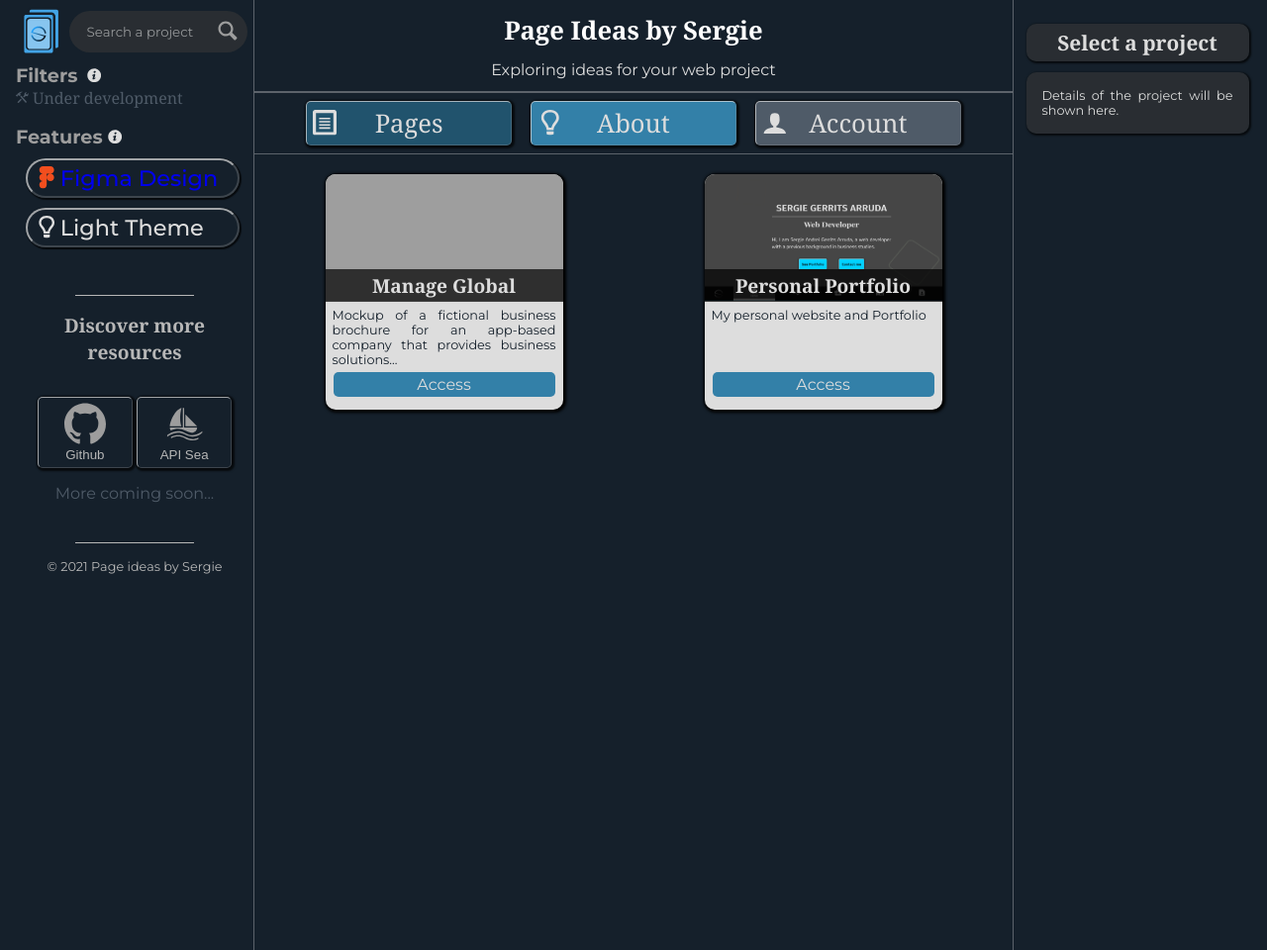
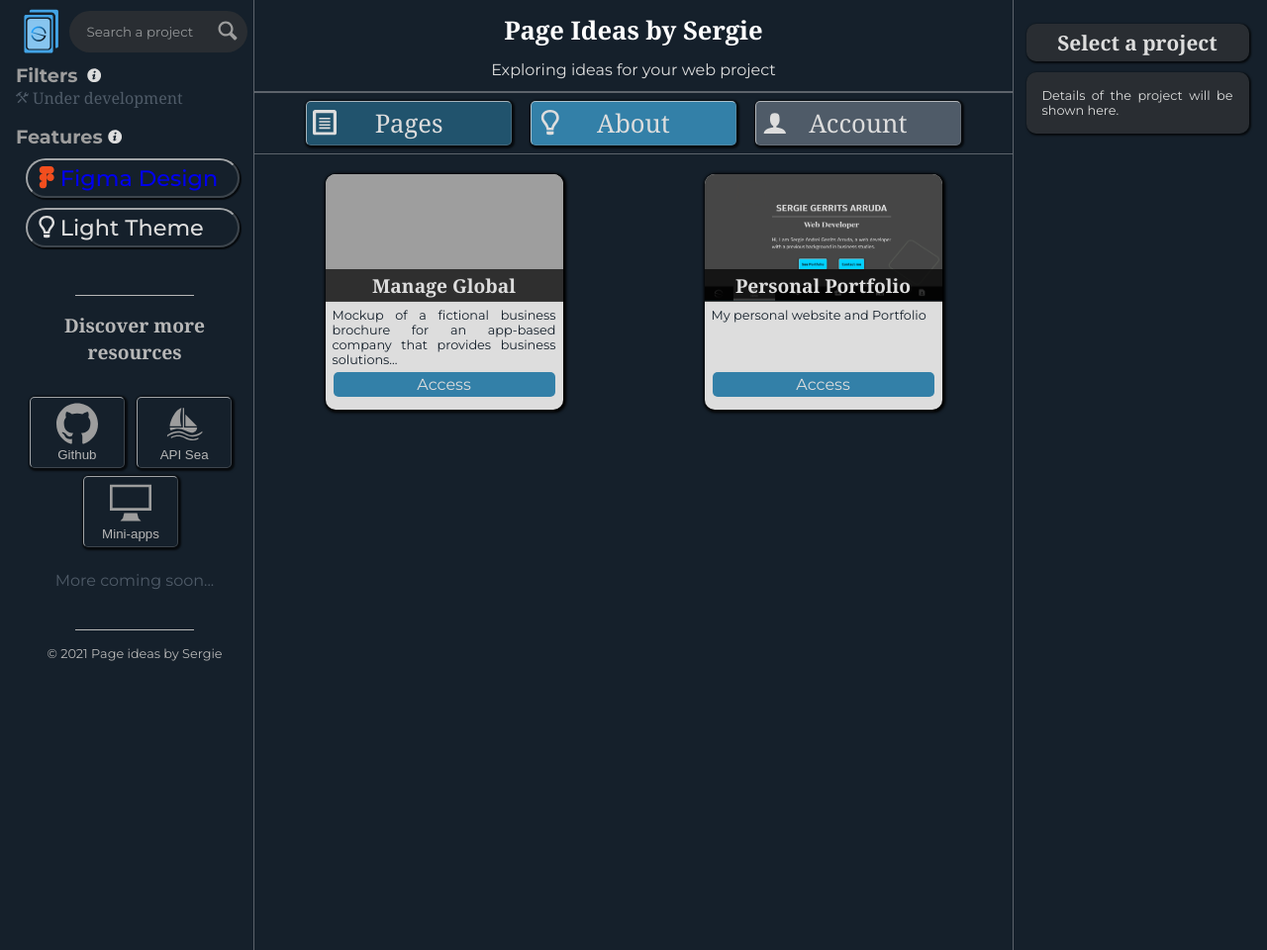
Before and after one commit to TrellixVulnTeam/Page_ideas_VJOQ, a website: page index.html in a window 1280 px wide. Shown: the whole page at 99% size. Drawn offline with Linux system fonts and the light colour scheme; grey boxes are pictures that could not be loaded.

Commit message:
Link to mini-apps
Includes in the "more resources" section a link to Mini-Apps

```diff
--- a/index.html
+++ b/index.html
@@ -119,6 +119,17 @@
                   <use xlink:href="assets/symbol-defs.svg#icon-sailing-boat-water"></use>
                 </svg>
                 <p class="more-resources__grid__item__label">API Sea</p>
+              </button>
+            </a>
+            <a target="_blank" href="https://mini-apps-by-sieger.netlify.app/">
+              <button class="more-resources__grid__item click-effect">
+                <svg
+                  viewBox="0 0 100 100"
+                  class="more-resources__grid__item__icon"
+                >
+                  <use xlink:href="assets/symbol-defs.svg#icon-display"></use>
+                </svg>
+                <p class="more-resources__grid__item__label">Mini-apps</p>
               </button>
             </a>
           </div>
--- a/sass/_layout.scss
+++ b/sass/_layout.scss
@@ -178,6 +178,9 @@ body {
       margin: auto;
       padding: 5px;
       cursor: pointer;
+      margin-right: 0.5rem;
+      margin-bottom: 0.5rem;
+
       &:focus {
         outline: none;
       }
--- a/script.js
+++ b/script.js
@@ -112,7 +112,7 @@ window.addEventListener("load", () => {
     card.addEventListener("mouseenter", () => {
       previewTitle.innerHTML = page.title;
 
-      previewDescription.innerHTML = `${page.description}. <br> This page's code is <u><b>${codeAvailable}</b></u> available on this GitHub repository. <br> <br> This project was made using - ${technologies}.`;
+      previewDescription.innerHTML = `${page.description}. <br> <br> This page's code is <u><b>${codeAvailable}</b></u> available on this GitHub repository. <br> <br> This project was made using - ${technologies}.`;
     });
   });
 });
```
Also changed, not shown: README.md, css/style.css.
